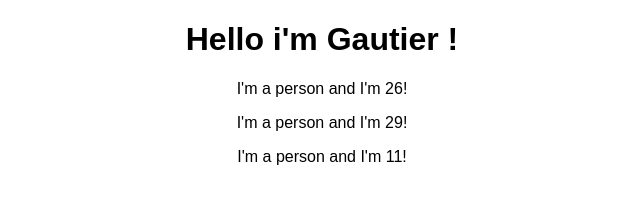
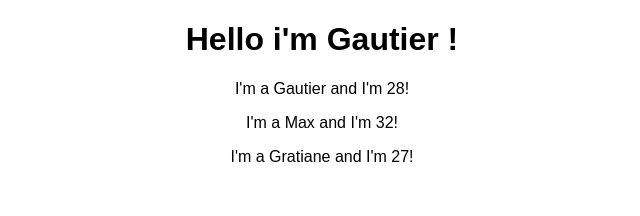
Before and after one commit to GBorot/react-complete-guide-2, a React (Create React App) app: page / in a window 1280 px wide. Shown: the top 216 px of the page, without its empty margins (318-958 px from the left). Built offline with nearby package versions, Linux system fonts and the light colour scheme.

Commit message:
first use of props

```diff
--- a/src/App.js
+++ b/src/App.js
@@ -1,14 +1,16 @@
-import React, { Component } from "react";
+import React from "react";
 import "./App.css";
 import Person from "./Person/Person";
 
-class App extends Component {
+class App extends React.Component {
   render() {
     return (
       <div className="App">
         <h1>Hello i'm Gautier !</h1>
         <Person name="Gautier" age="28" />
-        <Person name="Max" age="32" />
+        <Person name="Max" age="32">
+          My hobbies: Music
+        </Person>
         <Person name="Gratiane" age="27" />
       </div>
     );
--- a/src/Person/Person.js
+++ b/src/Person/Person.js
@@ -1,7 +1,11 @@
 import React from "react";
 
-const person = () => {
-  return <p>I'm a person and I'm {Math.floor(Math.random() * 30)}!</p>;
+const person = props => {
+  return (
+    <p>
+      I'm a {props.name} and I'm {props.age}!
+    </p>
+  );
 };
 
 // class Person extends React.Component {
```
